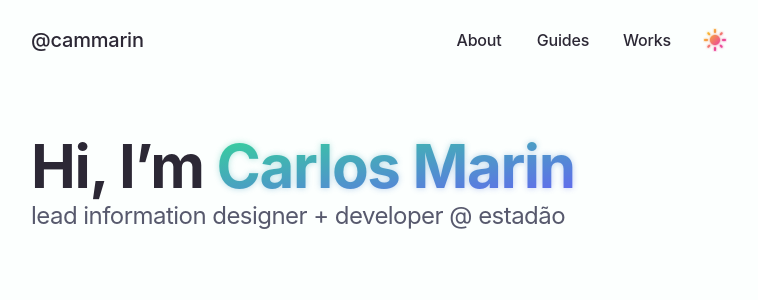
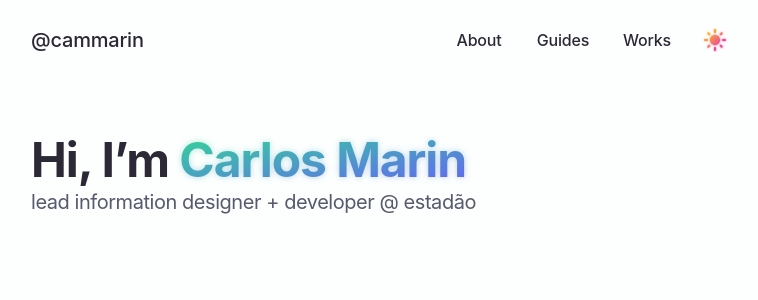
Before and after one commit to cammarin/cammarin.me, a Next.js app: page / in a window 1280 px wide. Shown: the top 300 px of the page, without its empty margins (261-1019 px from the left). Built offline with nearby package versions, Linux system fonts and the light colour scheme; a web font is replaced by a local one.

Commit message:
feat(tailwind): define breakpoints

```diff
--- a/tailwind.config.js
+++ b/tailwind.config.js
@@ -38,6 +38,23 @@ module.exports = {
         tight: '-0.0225em',
         normal: '-0.0125em',
       },
+    },
+    screens: {
+      'xs-mini': '320px',
+      'xs-base': '360px',
+      'xs-plus': '400px',
+      'sm-mini': '480px',
+      'sm-base': '600px',
+      'sm-plus': '640px',
+      'md-mini': '720px',
+      'md-base': '768px',
+      'md-plus': '960px',
+      'lg-mini': '1024px',
+      'lg-base': '1200px',
+      'lg-plus': '1440px',
+      'xl-mini': '1536px',
+      'xl-base': '1920px',
+      'xl-plus': '2400px',
     },
   },
   variants: {
```
